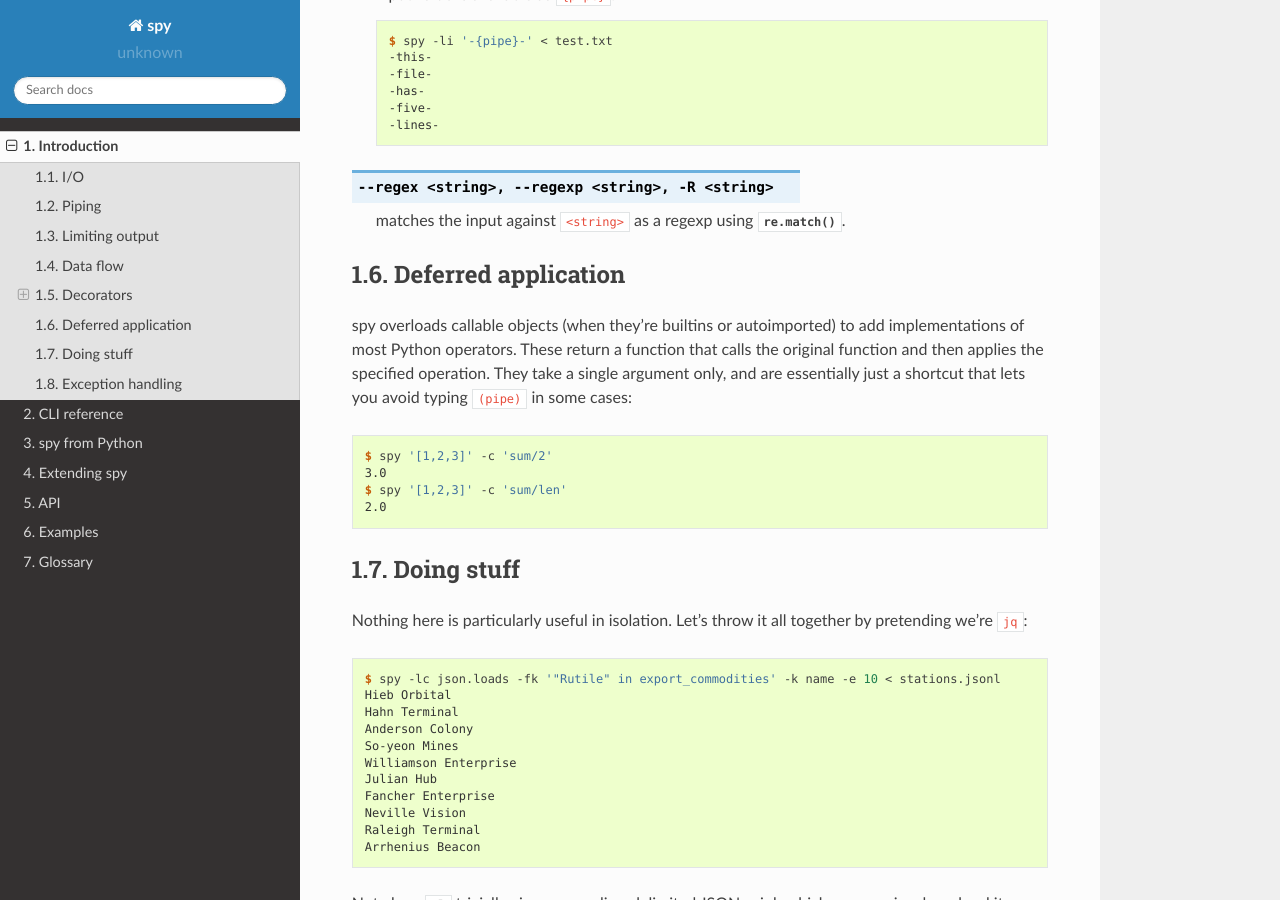
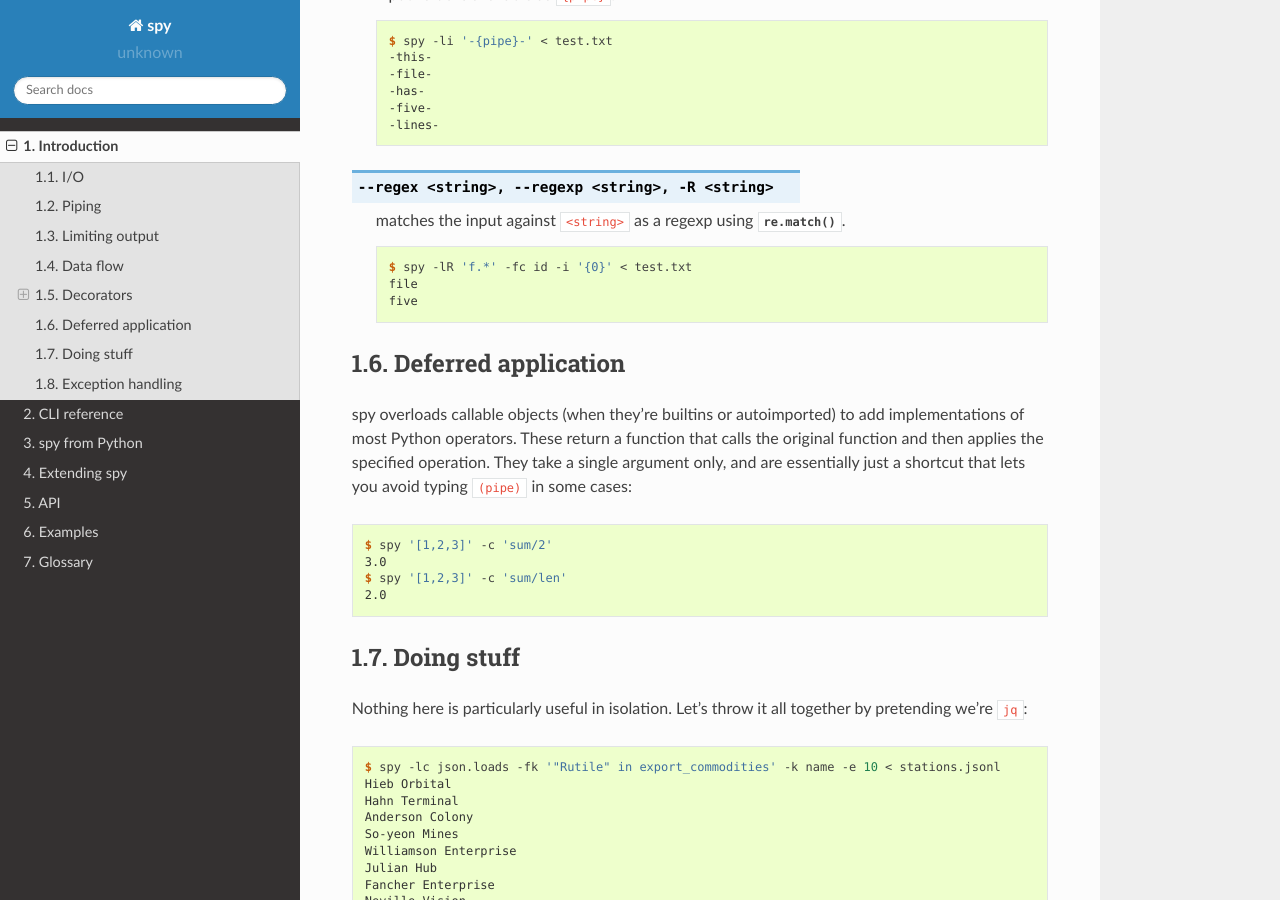
Before and after one commit to edk0/spy, a Sphinx documentation site: the page built from doc/intro.rst, in a window 1280 px wide and 900 px high, scrolled down 3350 px. Built offline with Sphinx 7.4.7 and the Read the Docs theme 2.0.0, drawn with Linux system fonts in a browser that asks for light colours.

Commit message:
add example for --regex

```diff
--- a/doc/intro.rst
+++ b/doc/intro.rst
@@ -191,6 +191,12 @@ than Python code.
 
    matches the input against ``<string>`` as a regexp using :meth:`re.match`.
 
+   .. code-block:: console
+
+      $ spy -lR 'f.*' -fc id -i '{0}' < test.txt
+      file
+      five
+
 
 Deferred application
 ====================
```
